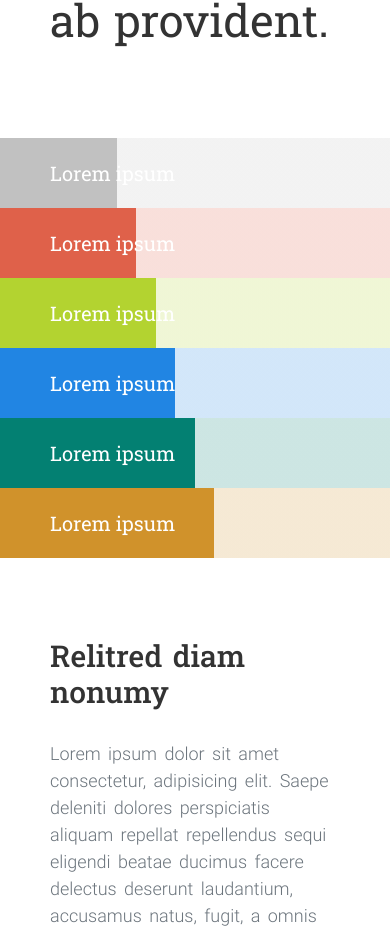
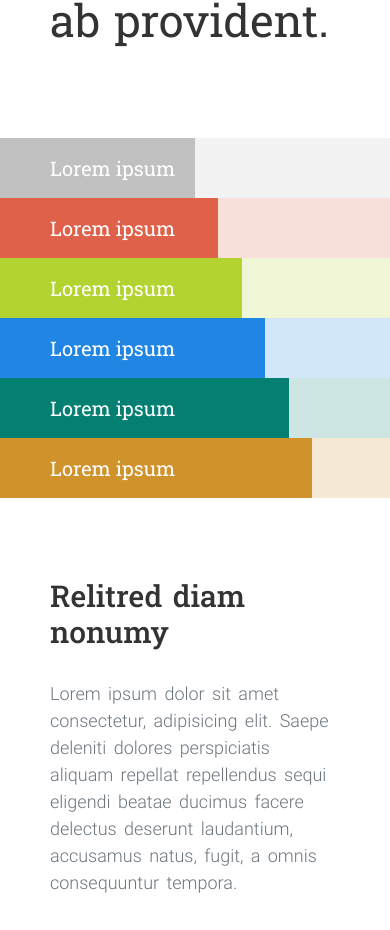
Before and after one commit to joywang912/koda-exam, a React (Create React App) app: page / in a window 390 px wide. Shown: the part 1671-2601 px from the top of the page. Built offline with nearby package versions, Linux system fonts and the light colour scheme.

Commit message:
style: imporve categories syle in sm screem

```diff
--- a/src/components/Categories/categories.scss
+++ b/src/components/Categories/categories.scss
@@ -12,6 +12,10 @@
     @media (max-width: 991px) {
       font-size: 2rem;
     }
+
+    @media (max-width: 768px) {
+      padding: 0.5rem 0;
+    }
   }
   &__item.banner-grey {
     background-image: linear-gradient(
@@ -21,6 +25,10 @@
     );
 
     background-position: 70% 0;
+
+    @media (max-width: 768px) {
+      background-position: 50% 0;
+    }
   }
 
   &__item.banner-red {
@@ -31,6 +39,10 @@
     );
 
     background-position: 65% 0;
+
+    @media (max-width: 768px) {
+      background-position: 44% 0;
+    }
   }
 
   &__item.banner-yellow-green {
@@ -40,6 +52,10 @@
       rgba(179, 211, 48, 0.2) 50%
     );
     background-position: 60% 0;
+
+    @media (max-width: 768px) {
+      background-position: 38% 0;
+    }
   }
 
   &__item.banner-blue {
@@ -49,6 +65,10 @@
       rgba(33, 133, 227, 0.2) 50%
     );
     background-position: 55% 0;
+
+    @media (max-width: 768px) {
+      background-position: 32% 0;
+    }
   }
 
   &__item.banner-dark-green {
@@ -58,6 +78,9 @@
       rgba(3, 128, 114, 0.2) 50%
     );
     background-position: 50% 0;
+    @media (max-width: 768px) {
+      background-position: 26% 0;
+    }
   }
 
   &__item.banner-yellow {
@@ -67,6 +90,9 @@
       rgba(208, 146, 43, 0.2) 50%
     );
     background-position: 45% 0;
+    @media (max-width: 768px) {
+      background-position: 20% 0;
+    }
   }
 
   &__item:hover {
```
